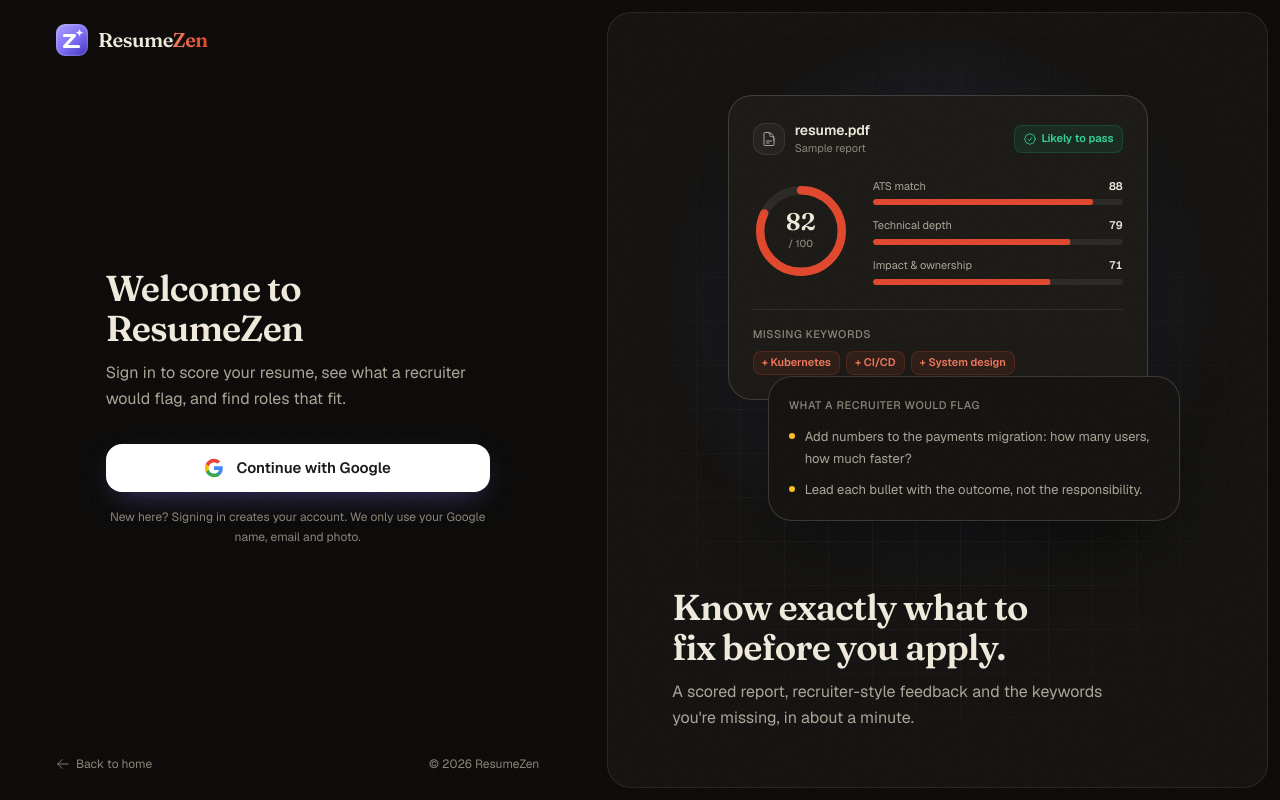
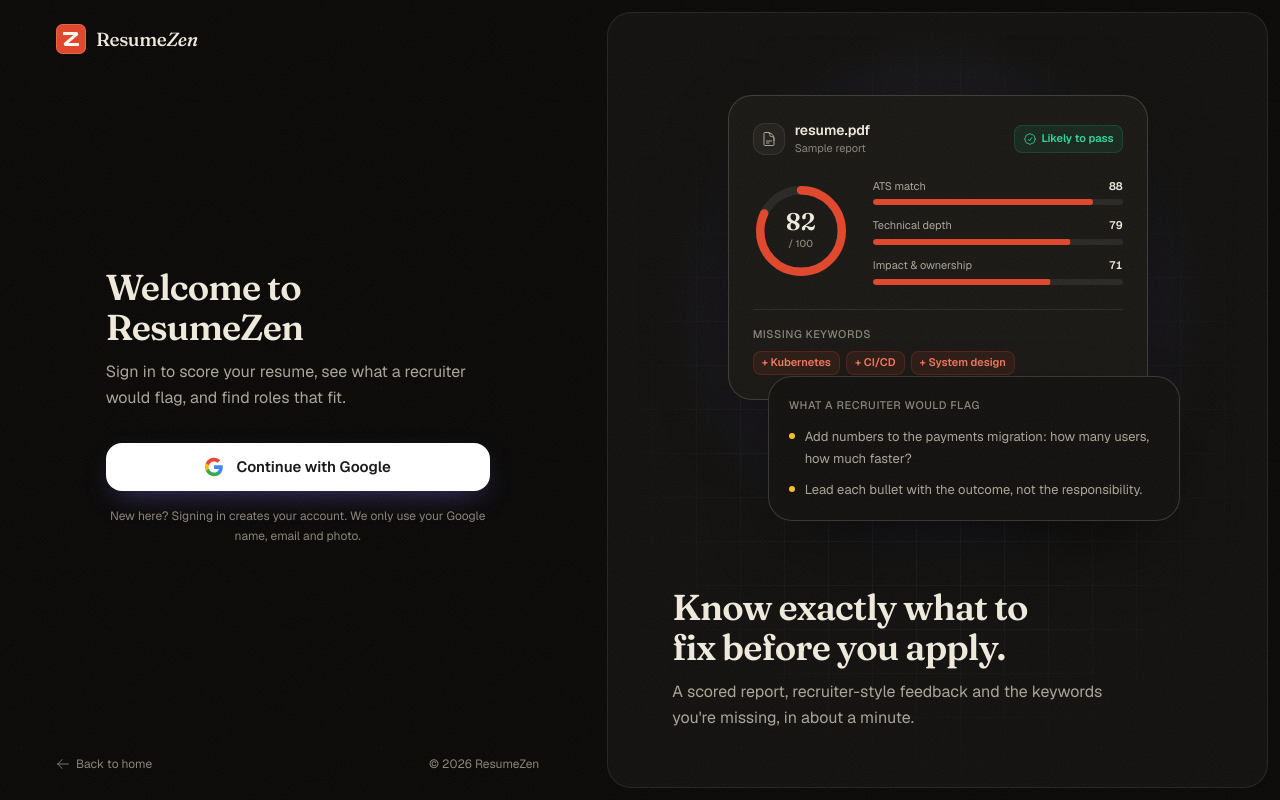
Before and after one commit to Rohan-Singhh/ResumeZen, a React (Vite) app in the folder frontend/: page /login in a window 1280 px wide. Built offline with nearby package versions, Linux system fonts and the light colour scheme; no server answers.

Commit message:
feat(brand): seal mark, favicon and touch icon
The mark is now a vermilion seal carved with a Z, and the wordmark sets Zen in
italic instead of a gradient. Same geometry in the in-app logo, the favicon
and the regenerated apple-touch-icon.

```diff
--- a/frontend/src/components/Logo.jsx
+++ b/frontend/src/components/Logo.jsx
@@ -1,18 +1,15 @@
-import { useId } from 'react';
-
 /**
- * ResumeZen brand mark: a "Z" with an AI sparkle on a violet squircle.
- * Same geometry as public/favicon.svg, so the tab icon and in-app logo match.
+ * ResumeZen brand mark: a vermilion seal carved with a "Z".
+ *
+ * The seal is the product's signature. The same shape stamps verdicts on
+ * reports (see graphics/Seal.jsx), so the logo and the thing the product does
+ * are one gesture. Same geometry as public/favicon.svg.
  *
  * Props:
  *   size      — rendered size in px (default 32)
  *   className — extra classes
  */
 export function LogoMark({ size = 32, className = '' }) {
-  // Unique gradient id per instance: several marks can be on one page, and a
-  // shared id breaks when the first instance is hidden (e.g. a mobile-only nav).
-  const gradientId = `rz-mark-${useId().replace(/:/g, '')}`;
-
   return (
     <svg
       width={size}
@@ -22,39 +19,49 @@
       aria-hidden="true"
       focusable="false"
     >
-      <defs>
-        <linearGradient id={gradientId} x1="4" y1="2" x2="28" y2="30" gradientUnits="userSpaceOnUse">
-          <stop offset="0" stopColor="#a497fc" />
-          <stop offset="0.55" stopColor="#7c6cf6" />
-          <stop offset="1" stopColor="#4b3bc2" />
-        </linearGradient>
-      </defs>
-      <rect width="32" height="32" rx="9" fill={`url(#${gradientId})`} />
-      <rect x="0.75" y="0.75" width="30.5" height="30.5" rx="8.25" fill="none" stroke="#fff" strokeOpacity="0.16" strokeWidth="1.5" />
-      <path d="M8.5 11.5H18.5L8.5 22.5H22.5" fill="none" stroke="#fff" strokeWidth="3.2" strokeLinecap="round" strokeLinejoin="round" />
-      <path d="M23.5 4.6C23.9 7.6 24.7 8.4 27.7 8.8C24.7 9.2 23.9 10 23.5 13C23.1 10 22.3 9.2 19.3 8.8C22.3 8.4 23.1 7.6 23.5 4.6Z" fill="#fff" />
+      <rect width="32" height="32" rx="7" fill="#E0472C" />
+      {/* Lit top edge, so the seal reads as an object rather than a flat swatch */}
+      <rect x="0.5" y="0.5" width="31" height="31" rx="6.5" fill="none" stroke="#fff" strokeOpacity="0.18" />
+      <path
+        d="M9.2 10.2H22.8L9.2 21.8H22.8"
+        fill="none"
+        stroke="#FBF7EE"
+        strokeWidth="3.3"
+        strokeLinecap="square"
+        strokeLinejoin="miter"
+        strokeMiterlimit="2"
+      />
     </svg>
   );
 }
 
 const SIZES = {
-  sm: { mark: 28, text: 'text-lg', gap: 'gap-2' },
-  md: { mark: 32, text: 'text-xl', gap: 'gap-2.5' },
-  lg: { mark: 36, text: 'text-2xl', gap: 'gap-3' },
+  sm: { mark: 26, text: 'text-[1.0625rem]', gap: 'gap-2' },
+  md: { mark: 30, text: 'text-[1.1875rem]', gap: 'gap-2.5' },
+  lg: { mark: 34, text: 'text-[1.375rem]', gap: 'gap-2.5' },
 };
 
 /**
- * Mark + "ResumeZen" wordmark. "Zen" carries the accent so the name reads as
- * two words at a glance without a space.
+ * Mark + wordmark. "Zen" is set in italic so the name reads as two words
+ * without a space or a second color.
+ *
+ * Props:
+ *   size     — sm | md | lg
+ *   markOnly — hide the wordmark (collapsed sidebar, tight headers)
  */
-export default function Logo({ size = 'md', className = '' }) {
+export default function Logo({ size = 'md', markOnly = false, className = '' }) {
   const s = SIZES[size] || SIZES.md;
   return (
     <span className={`inline-flex items-center ${s.gap} ${className}`}>
       <LogoMark size={s.mark} />
-      <span className={`font-display font-semibold tracking-tight leading-none text-ink ${s.text}`}>
-        Resume<span className="bg-gradient-to-r from-primary-light to-primary bg-clip-text text-transparent">Zen</span>
-      </span>
+      {!markOnly && (
+        <span
+          className={`font-display font-medium leading-none tracking-[-0.02em] text-ink ${s.text}`}
+          style={{ fontVariationSettings: "'SOFT' 40" }}
+        >
+          Resume<span className="italic" style={{ fontVariationSettings: "'SOFT' 100" }}>Zen</span>
+        </span>
+      )}
     </span>
   );
 }
```
Also changed, not shown: frontend/public/apple-touch-icon.png, frontend/public/favicon.svg.
